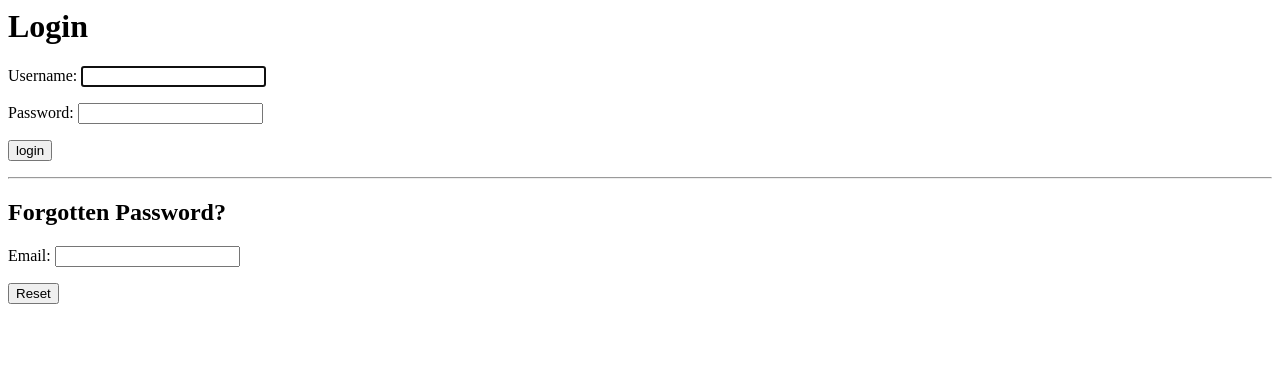
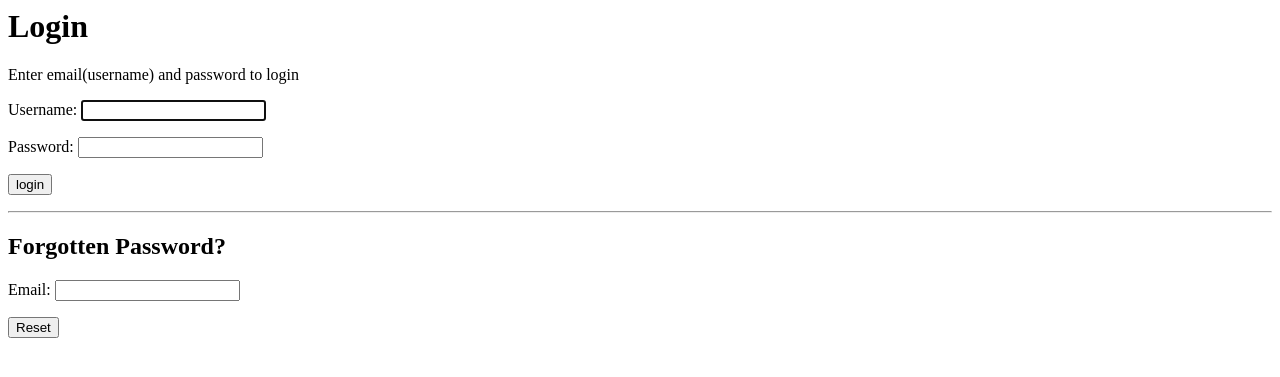
Before and after one commit to Magnus984/Access-Key-Manager, a Django app: page /login/ in a window 1280 px wide. Shown: the top 377 px of the page. Run offline with Django 5.2, Linux system fonts and the light colour scheme; parts of the project's set-up code (start-up, migrations or seed data) failed here and were passed over.

Commit message:
added a notice

```diff
--- a/app/templates/login.html
+++ b/app/templates/login.html
@@ -7,6 +7,7 @@
 </ul>
 {% endif %}
   <h1>Login</h1>
+  <p>Enter email(username) and password to login</p>
   <form method="post">
     {% csrf_token %}
     {{ form.as_p }}
```
